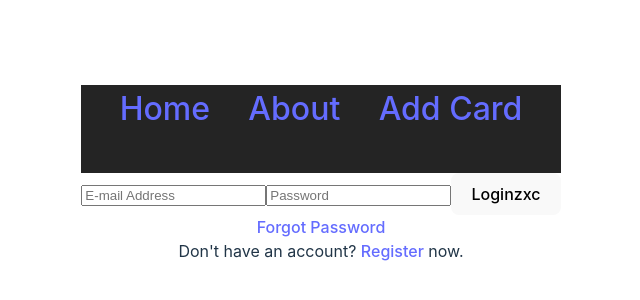
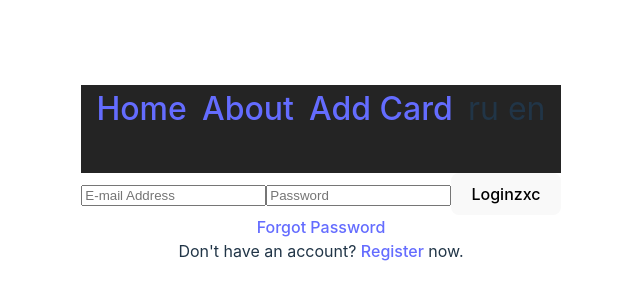
Before and after one commit to mordobiv/graphiql-app, a React (Vite) app: page / in a window 1280 px wide. Shown: the part 226-526 px from the top of the page, without its empty margins (319-959 px from the left). Built offline with nearby package versions, Linux system fonts and the light colour scheme; no server answers.

Commit message:
feat: language switcher

```diff
--- /dev/null
+++ b/src/components/Header/Language.tsx
@@ -0,0 +1,13 @@
+import { useAppDispatch } from "../../store/hooks"
+import { switchLanguage } from "../../store/language";
+
+export default function LanguageSelection() {
+  const dispatch = useAppDispatch();
+
+  return (
+    <div>
+      <span onClick={() => dispatch(switchLanguage())}>ru </span>
+      <span onClick={() => dispatch(switchLanguage())}>en</span>
+    </div>
+  )
+}
--- a/src/components/Layout/Layout.tsx
+++ b/src/components/Layout/Layout.tsx
@@ -1,4 +1,5 @@
 import { NavLink, Outlet } from 'react-router-dom';
+import LanguageSelection from '../Header/Language';
 import styles from './layout.module.scss';
 
 export default function Layout() {
@@ -8,6 +9,7 @@ export default function Layout() {
         <NavLink to="/">Home</NavLink>
         <NavLink to="/about">About</NavLink>
         <NavLink to="/custom">Add Card</NavLink>
+        <LanguageSelection />
       </header>
       <Outlet />
     </>
```
